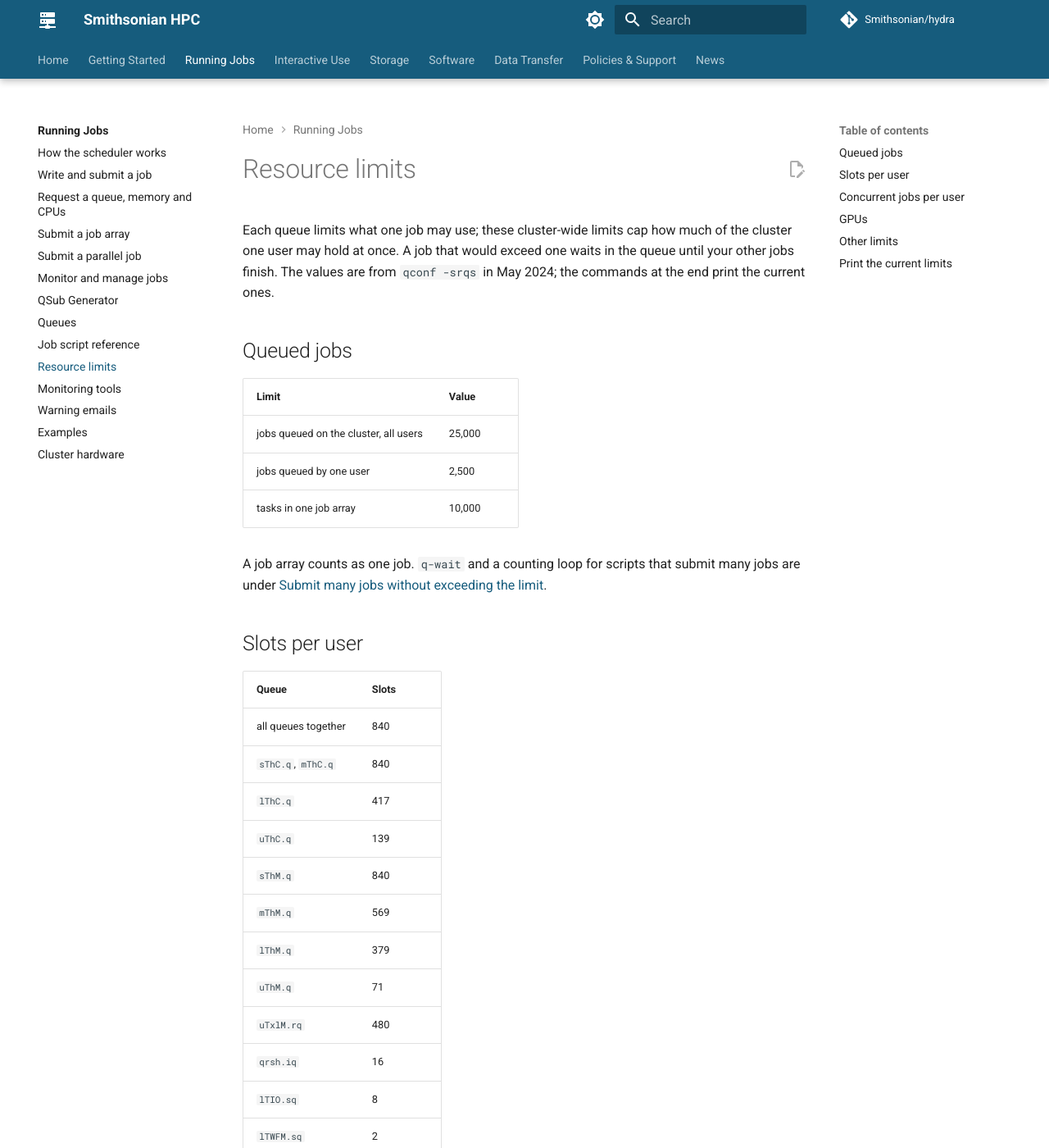
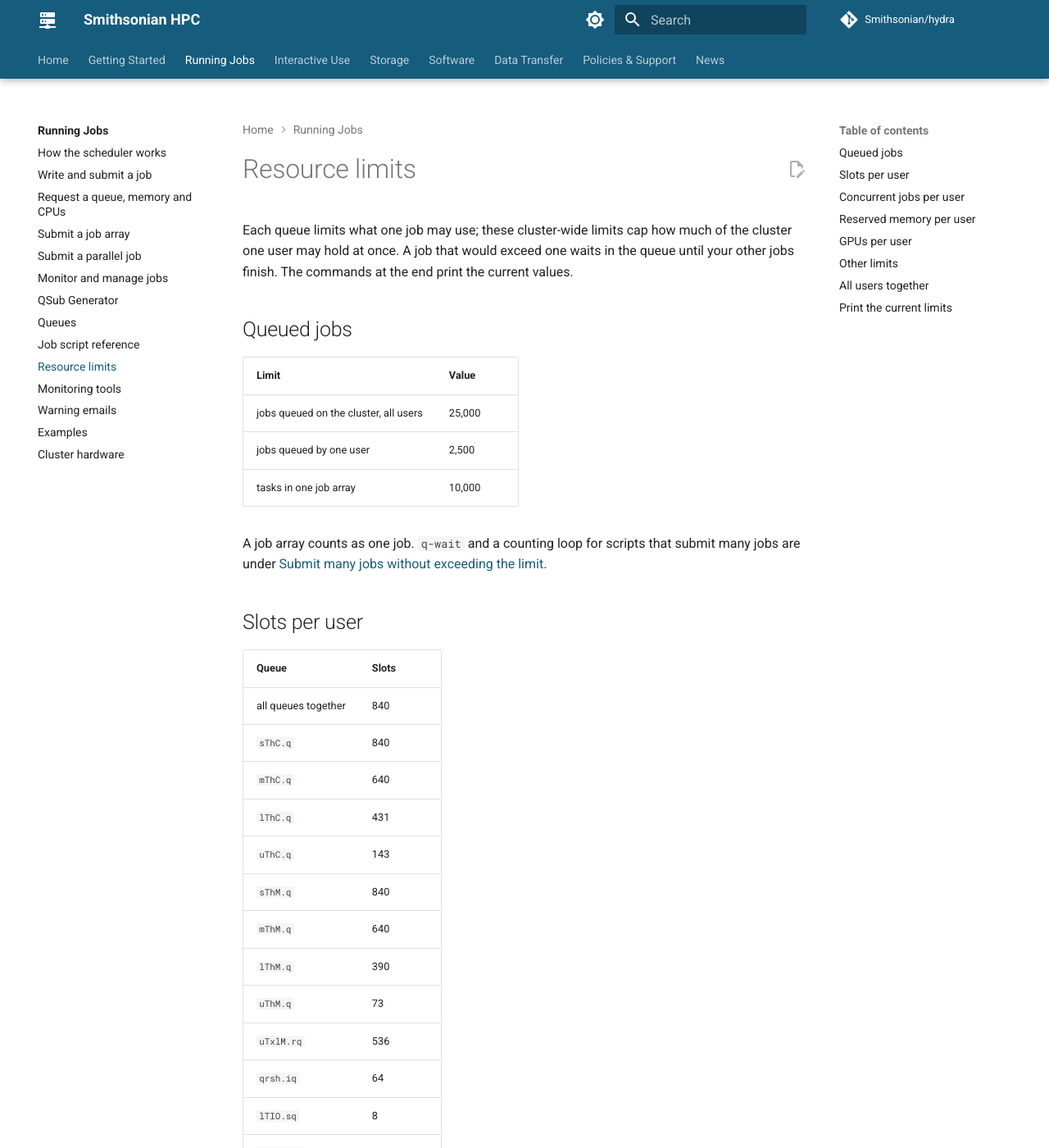
Before and after one commit to ODI-DPAC/hydra, an MkDocs documentation site: the page built from docs/hydra/jobs/limits.md, in a window 1280 px wide and 1400 px high. Shown: the whole window at 82% size. Built offline with MkDocs 1.6.1 and Material for MkDocs 9.7.7, drawn with Linux system fonts in a browser that asks for light colours; comment, search, counter and statistics services are not loaded; some of the changed text lies outside the part shown.

Commit message:
clean up  phrasing; resource limits from qconf -srqs; filesystems sizes from disk-usage

```diff
--- a/docs/hydra/jobs/limits.md
+++ b/docs/hydra/jobs/limits.md
@@ -1,6 +1,6 @@
 # Resource limits
 
-Each queue limits what one job may use; these cluster-wide limits cap how much of the cluster one user may hold at once. A job that would exceed one waits in the queue until your other jobs finish. The values are from `qconf -srqs` in May 2024; the commands at the end print the current ones.
+Each queue limits what one job may use; these cluster-wide limits cap how much of the cluster one user may hold at once. A job that would exceed one waits in the queue until your other jobs finish. The commands at the end print the current values.
 
 ## Queued jobs
 
@@ -17,15 +17,16 @@
 | Queue | Slots |
 |---|---|
 | all queues together | 840 |
-| `sThC.q`, `mThC.q` | 840 |
-| `lThC.q` | 417 |
-| `uThC.q` | 139 |
+| `sThC.q` | 840 |
+| `mThC.q` | 640 |
+| `lThC.q` | 431 |
+| `uThC.q` | 143 |
 | `sThM.q` | 840 |
-| `mThM.q` | 569 |
-| `lThM.q` | 379 |
-| `uThM.q` | 71 |
-| `uTxlM.rq` | 480 |
-| `qrsh.iq` | 16 |
+| `mThM.q` | 640 |
+| `lThM.q` | 390 |
+| `uThM.q` | 73 |
+| `uTxlM.rq` | 536 |
+| `qrsh.iq` | 64 |
 | `lTIO.sq` | 8 |
 | `lTWFM.sq` | 2 |
 
@@ -33,27 +34,50 @@
 
 | Queue | Jobs |
 |---|---|
-| `qrsh.iq` | 1 |
+| `qrsh.iq` | 12 |
 | `qgpu.iq` | 1 |
-| `lTIO.sq` | 2 |
+| `lTIO.sq` | 8 |
 | `uTxlM.rq` | 3 |
 | `lTWFM.sq` | 1 |
 
-## GPUs
+## Reserved memory per user
 
-| Queue | Per user | All users |
-|---|---|---|
-| `qgpu.iq` | 1 | 4 |
-| `sTgpu.q` | 4 | 4 |
-| `mTgpu.q` | 3 | 4 |
-| `lTgpu.q` | 2 | 4 |
+| Queues | Reserved memory (`mres`) |
+|---|---|
+| `sThC.q` `mThC.q` `lThC.q` `uThC.q` together | 10 TB |
+| `sThM.q` `mThM.q` `lThM.q` `uThM.q` together | 9 TB |
+| `uTxlM.rq` | 8 TB |
+
+## GPUs per user
+
+| Queue | GPUs |
+|---|---|
+| all GPU queues together | 4 |
+| `sTgpu.q` | 4 |
+| `mTgpu.q` | 3 |
+| `lTgpu.q` | 2 |
+| `qgpu.iq` | 1 |
+
+The cluster has 8 GPUs; a group of approved users has higher GPU limits.
 
 ## Other limits
 
 | Resource | Per user |
 |---|---|
 | IDL runtime licenses | 102 |
-| reserved memory in `lThM.q` | 2.6 TB |
+
+## All users together
+
+| Resource | Limit |
+|---|---|
+| slots, all queues | 5,960 |
+| slots in the high-CPU queues | 5,176 |
+| slots in the high-memory queues | 4,680 |
+| slots in `uTxlM.rq` | 536 |
+| slots in the GPU queues | 104 |
+| reserved memory, high-CPU queues | 40 TB |
+| reserved memory, high-memory queues | 36 TB |
+| reserved memory, `uTxlM.rq` | 8 TB |
 
 ## Print the current limits
 
```
Also changed, not shown: docs/hydra/storage/filesystems.md (+2 -2 lines), docs/hydra/storage/store.md (+1 -1 lines).
